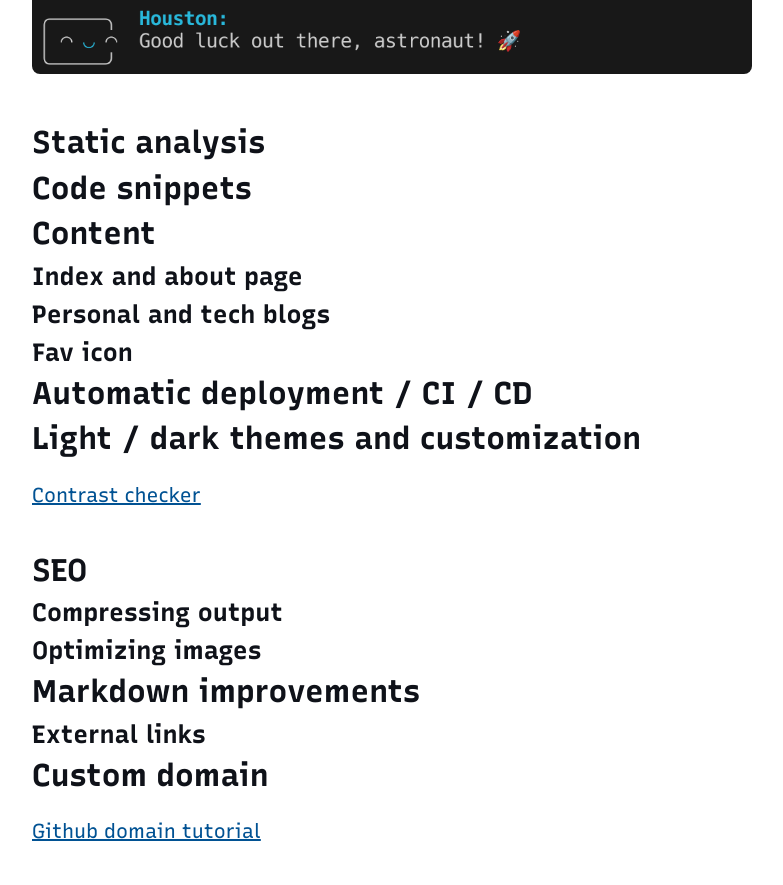
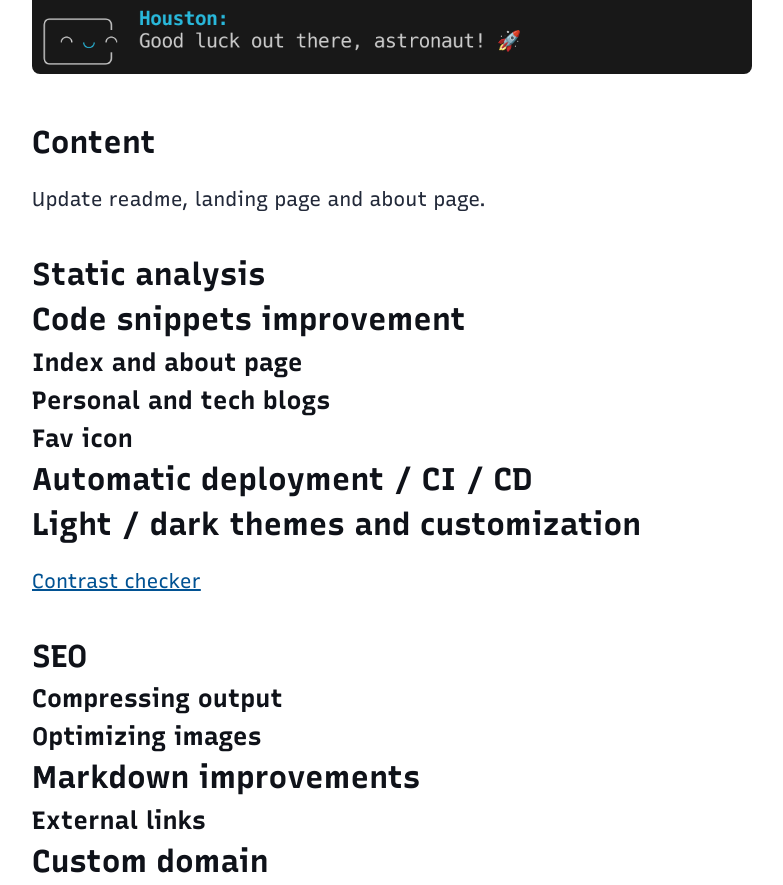
Before and after one commit to oliveirarleo/oliveirarleo.github.io, an Astro site: page /tech/a-blog-in-a-day in a window 1280 px wide. Shown: the part 3880-4765 px from the top of the page, without its empty margins (248-1031 px from the left). Built offline with nearby package versions, Linux system fonts and the light colour scheme; Astro itself is replaced by a stand-in of ours; some packages are replaced by stand-ins of ours.

Commit message:
feat: updating readme

```diff
--- a/src/content/tech/a-blog-in-a-day.mdx
+++ b/src/content/tech/a-blog-in-a-day.mdx
@@ -65,11 +65,13 @@ pnpm create astro@latest --template blog
 Choose the blog template option, then you can choose the others as you like.
 ![Selected options on Astro create command](../../images/ablog/astro_create.png)
 
+#### Content
+
+Update readme, landing page and about page.
+
 #### Static analysis
 
-#### Code snippets
-
-#### Content
+#### Code snippets improvement
 
 ##### Index and about page
 
```
Also changed, not shown: README.md.
